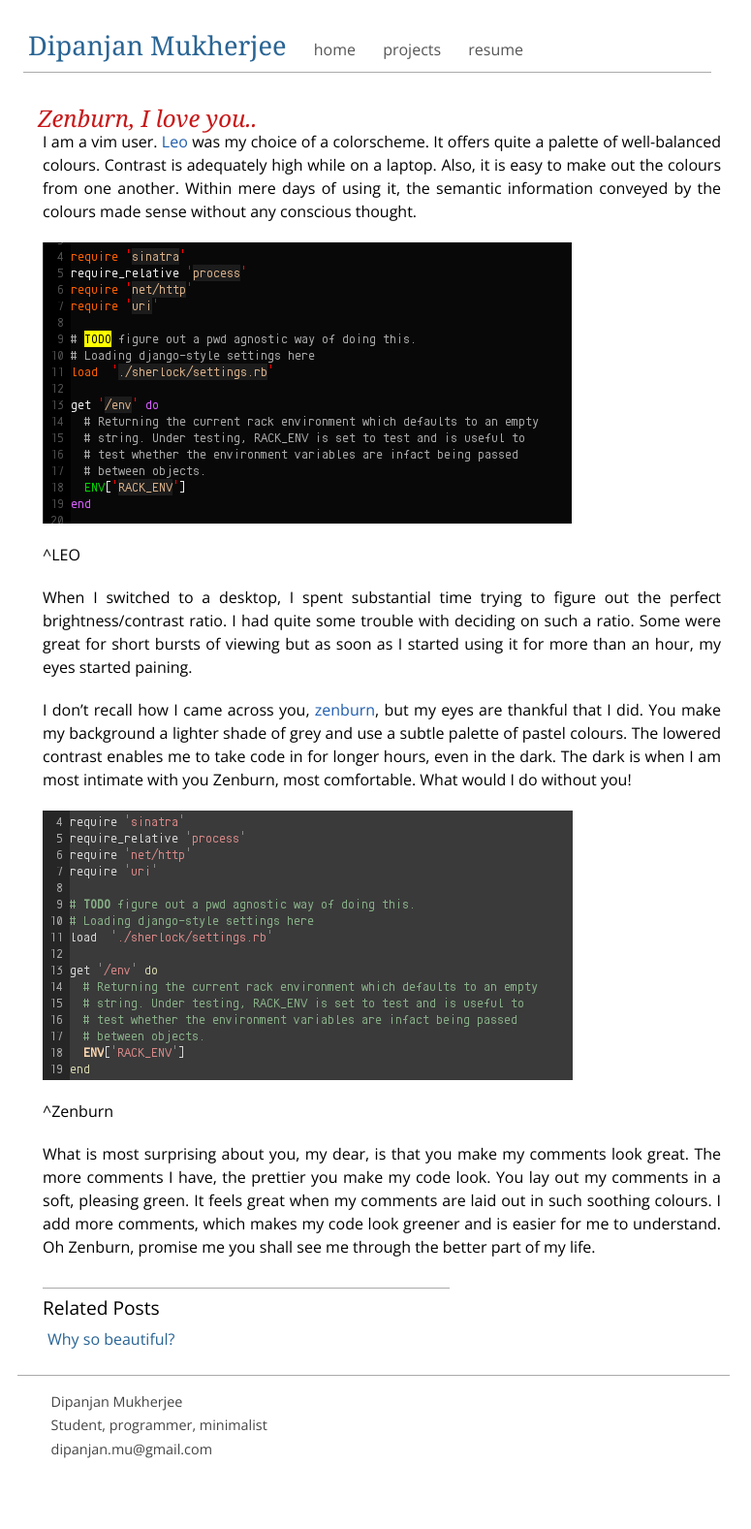
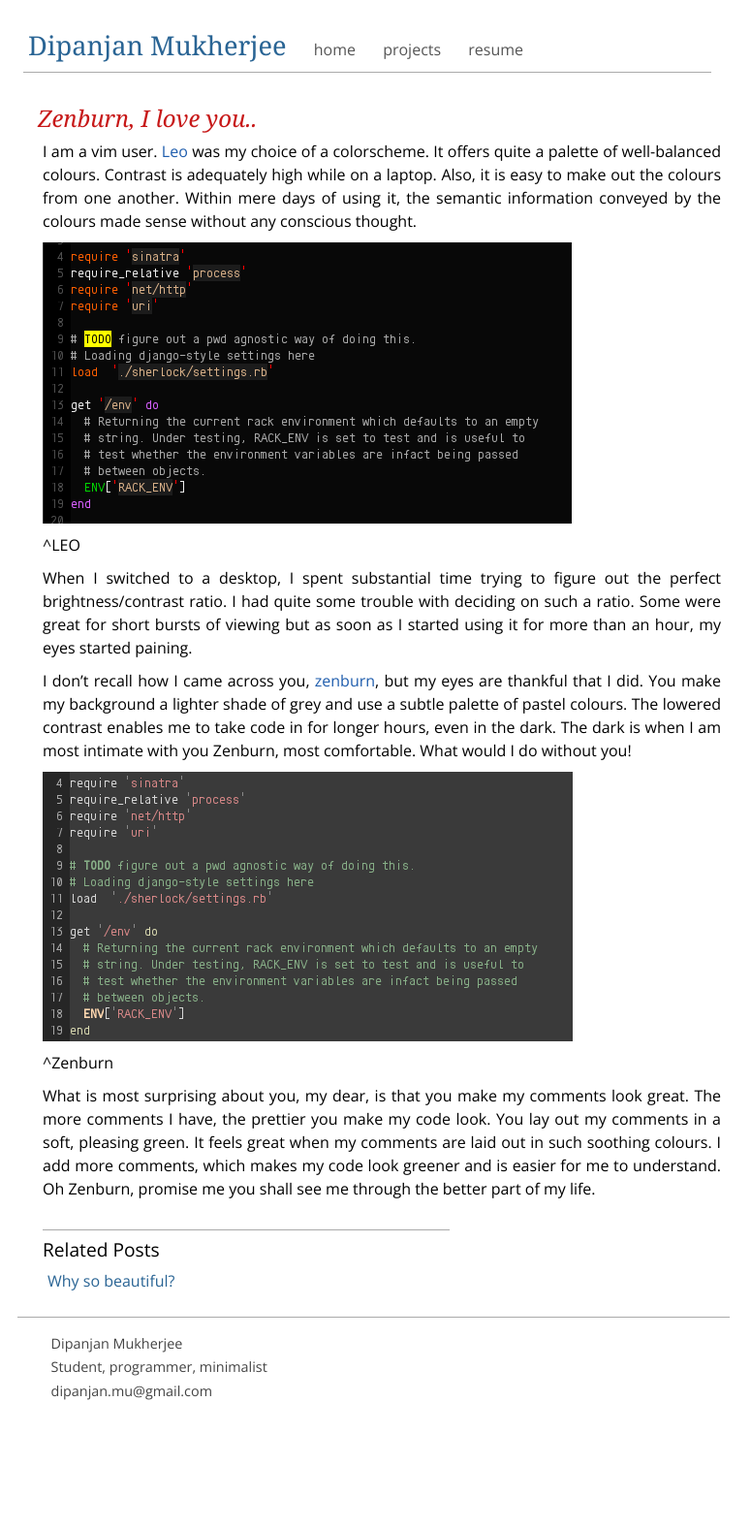
Before and after one commit to dmukhg/dmukhg.github.com, a Jekyll site: the page built from _posts/2011-10-01-zenburn-i-love-you.markdown, in a window 1280 px wide. Shown: the whole page at 97% size, without its empty margins (40-815 px from the left). Built offline with Jekyll 4.4.1, drawn with Linux system fonts in a browser that asks for light colours; Markdown is read by kramdown in place of the engine named in the settings; after the commit the page ends 1517 px from its top, so only the background shows below that.

Commit message:
adjust header margins
Signed-off-by: Dipanjan Mukherjee <dipanjan.mu@gmail.com>

```diff
--- a/css/base.css
+++ b/css/base.css
@@ -116,6 +116,7 @@
 div#post h1 {
   display: block;
   margin-top: 20px;
+  margin-bottom: 10px;
   position: relative;
   left: -5px;
   text-decoration: none;
@@ -128,6 +129,7 @@
 div#post h2 {
   display: block;
   margin-top: 20px;
+  margin-bottom: 10px;
   text-decoration: none;
   font-size: 1.3em;
   font-family: 'Georgia', georgia, serif;
@@ -137,7 +139,8 @@
 div#post p {
   line-height: 1.5em;
   font-size: 1em;
-  margin-bottom: 20px;
+  margin-top: 10px;
+  margin-bottom: 10px;
   text-align: justify;
 }
 
```
